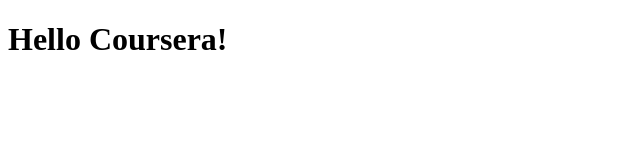
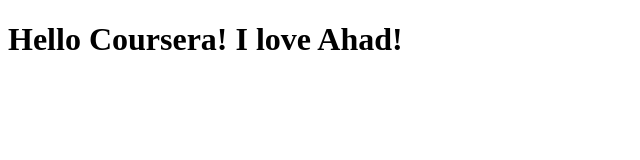
Before and after one commit to RahafAlturki/coursera-test, a plain HTML site: page site/index.html in a window 1280 px wide. Shown: the whole page, without its empty margins (0-640 px from the left). Drawn offline with Linux system fonts and the light colour scheme.

Commit message:
small addition to our page content.

```diff
--- a/site/index.html
+++ b/site/index.html
@@ -4,6 +4,6 @@
 	<title>Hello Coursera!</title>
 </head>
 <body>
-<h1>Hello Coursera!</h1>
+<h1>Hello Coursera! I love Ahad!</h1>
 </body>
 </html>
```
